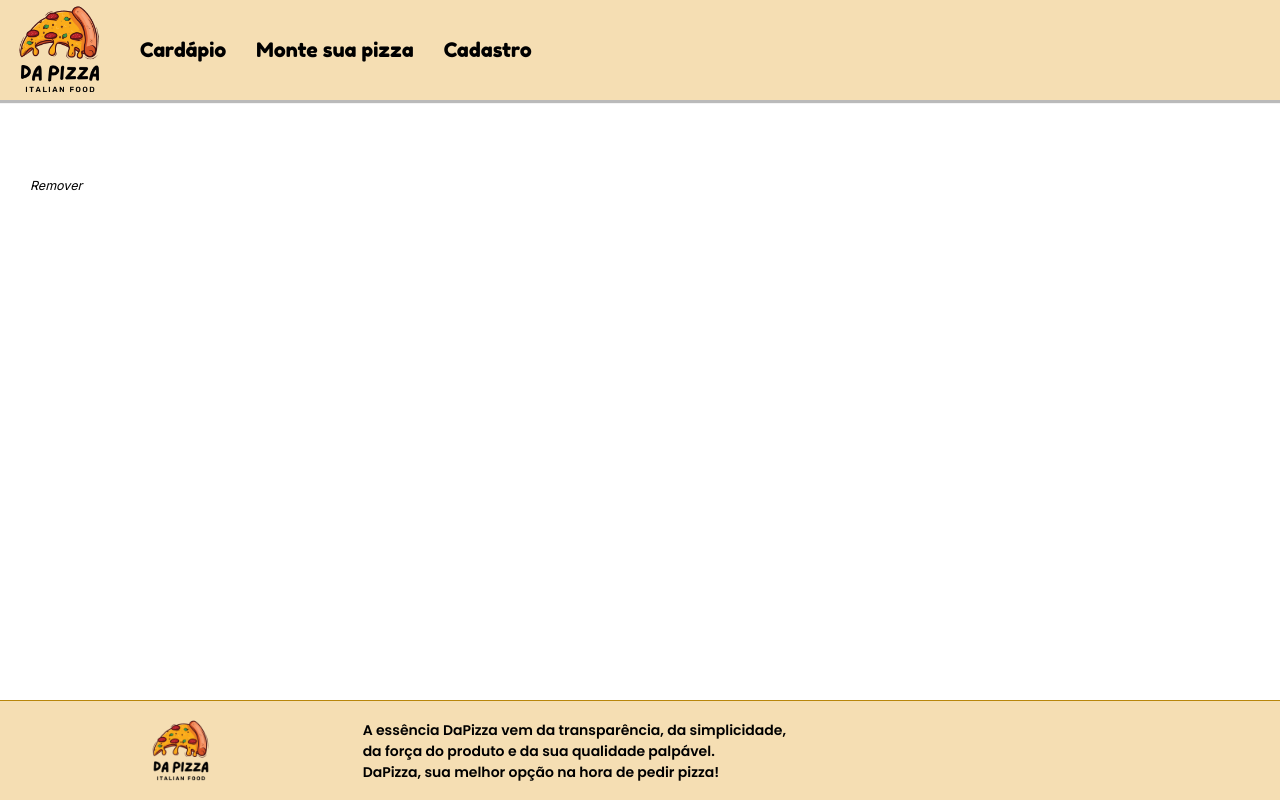
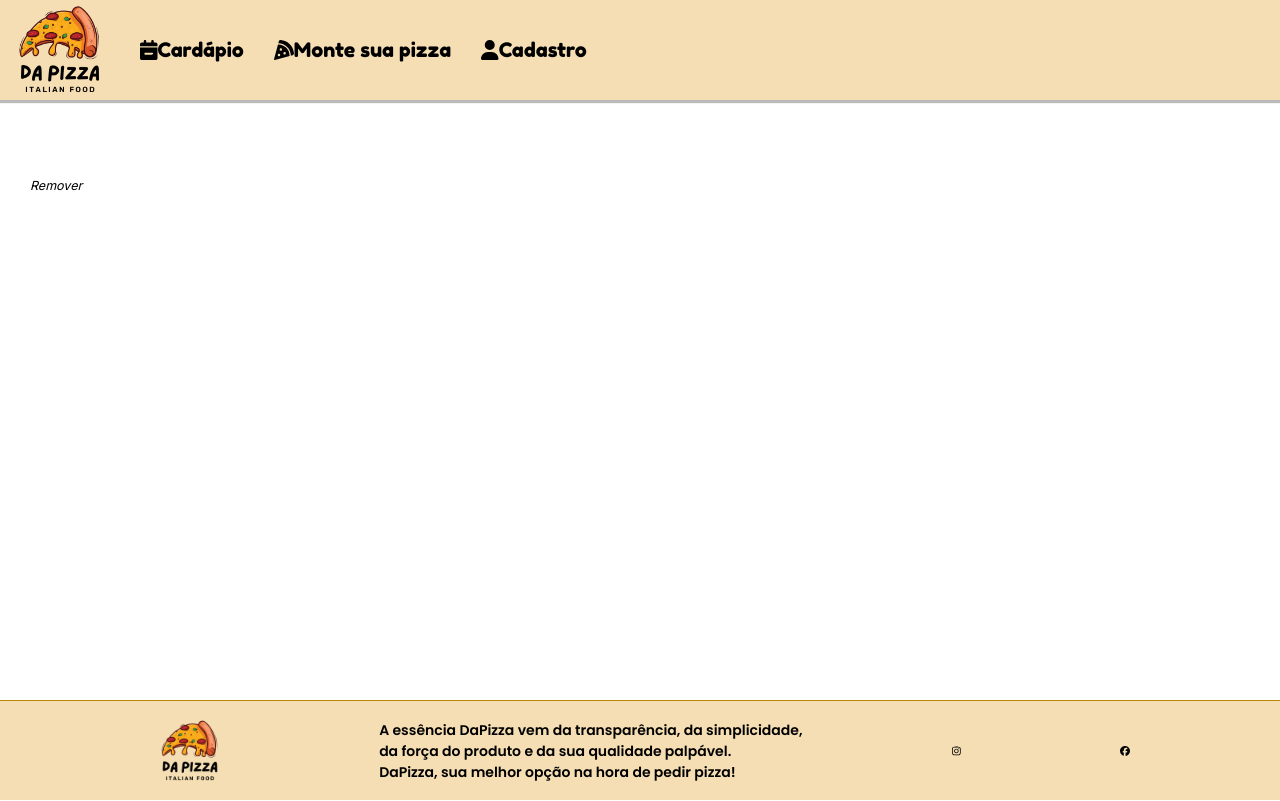
Before and after one commit to gabryel-araujo/daPizza-React, a Next.js app: page /usuarios in a window 1280 px wide. Built offline with nearby package versions, Linux system fonts and the light colour scheme.

Commit message:
Suporte aos ícones do fontawesome

```diff
--- a/package.json
+++ b/package.json
@@ -9,12 +9,17 @@
     "lint": "next lint"
   },
   "dependencies": {
+    "@fortawesome/fontawesome-free": "^6.4.0",
+    "@fortawesome/free-brands-svg-icons": "^6.4.0",
+    "@fortawesome/free-solid-svg-icons": "^6.4.0",
+    "@fortawesome/react-fontawesome": "^0.2.0",
     "autoprefixer": "10.4.14",
     "next": "13.4.7",
     "postcss": "8.4.24",
     "react": "18.2.0",
     "react-dom": "18.2.0",
     "sweetalert2": "^11.4.8",
+    "swr": "^2.2.0",
     "tailwindcss": "3.3.2"
   }
 }
--- a/src/app/layout.jsx
+++ b/src/app/layout.jsx
@@ -1,4 +1,5 @@
 import "./globals.css";
+/* import "https://kit.fontawesome.com/f1952cfd14.js"; */
 import { Inter } from "next/font/google";
 
 const inter = Inter({ subsets: ["latin"] });
--- a/src/components/Footer.jsx
+++ b/src/components/Footer.jsx
@@ -1,3 +1,5 @@
+import { FontAwesomeIcon } from '@fortawesome/react-fontawesome';
+import { faInstagram, faFacebook } from '@fortawesome/free-brands-svg-icons';
 export default function Footer() {
   return (
     <>
@@ -11,10 +13,10 @@ export default function Footer() {
           DaPizza, sua melhor opção na hora de pedir pizza!
         </p>
         <a href="https://www.instagram.com/" target="_blank">
-          <i className="fa fa-brands fa-instagram links"></i>
+          <FontAwesomeIcon icon={faInstagram} className="links" />
         </a>
         <a href="https://pt-br.facebook.com/" target="_blank">
-          <i className="fa fa-brands fa-facebook links"></i>
+          <FontAwesomeIcon icon={faFacebook} className="links" />
         </a>
       </div>
     </>
--- a/src/components/NavBar.jsx
+++ b/src/components/NavBar.jsx
@@ -9,18 +9,20 @@ export default function NavBar() {
           <img id="logo" alt="logo da pizzaria" src="/logoPizzaria.png" />
         </Link>
         <Link className="links nav-cardapio" src="@/app/">
-          <i className="fa-solid fa-calendar-minus"></i>Cardápio
+          <FontAwesomeIcon icon={faCalendarMinus} /> Cardápio
         </Link>
         <Link className="links nav-monte-sua-pizza" src="@/app/monte-sua-pizza">
-          <i className="fa-solid fa-pizza-slice"></i>Monte sua pizza
+          <FontAwesomeIcon icon={faPizzaSlice} /> Monte sua pizza
         </Link>
         <Link className="links nav-login" src="@/app/cadastro">
-          <i className="fa-solid fa-user"></i>Cadastro
+          <FontAwesomeIcon icon={faUser} /> Cadastro
         </Link>
       </nav>
     </>
   );
 } */
+import { FontAwesomeIcon } from '@fortawesome/react-fontawesome';
+import { faCalendarMinus, faPizzaSlice, faUser } from '@fortawesome/free-solid-svg-icons';
 
 export default function NavBar() {
   return (
@@ -30,13 +32,13 @@ export default function NavBar() {
           <img id="logo" alt="logo da pizzaria" src="/logoPizzaria.png" />
         </a>
         <a className="links nav-cardapio">
-          <i className="fa-solid fa-calendar-minus"></i>Cardápio
+          <FontAwesomeIcon icon={faCalendarMinus} /> Cardápio
         </a>
         <a className="links nav-monte-sua-pizza">
-          <i className="fa-solid fa-pizza-slice"></i>Monte sua pizza
+          <FontAwesomeIcon icon={faPizzaSlice} /> Monte sua pizza
         </a>
         <a className="links nav-login">
-          <i className="fa-solid fa-user"></i>Cadastro
+          <FontAwesomeIcon icon={faUser} /> Cadastro
         </a>
       </nav>
     </>
--- /dev/null
+++ b/webpack.config.js
@@ -0,0 +1,13 @@
+module.exports = {
+    // Restante das configurações do webpack...
+
+    module: {
+      rules: [
+        // Regra para arquivos de fonte do Font Awesome
+        {
+          test: /\.(woff(2)?|eot|ttf|otf|svg)(\?v=\d+\.\d+\.\d+)?$/,
+          type: 'asset/resource',
+        },
+      ],
+    },
+  };
```
Also changed, not shown: 1 other file (tests, documents, lock files or other folders).
